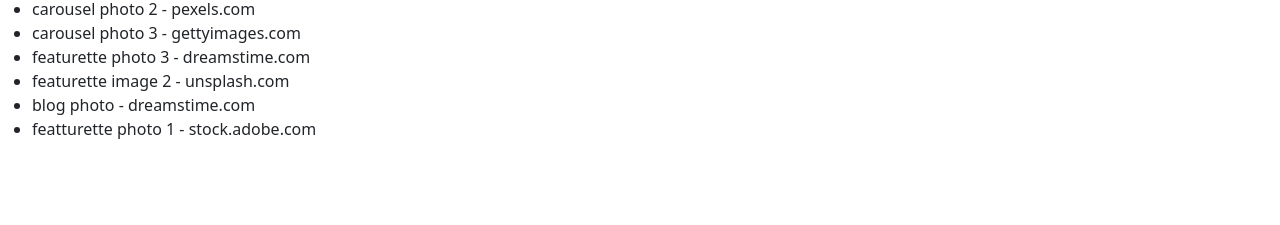
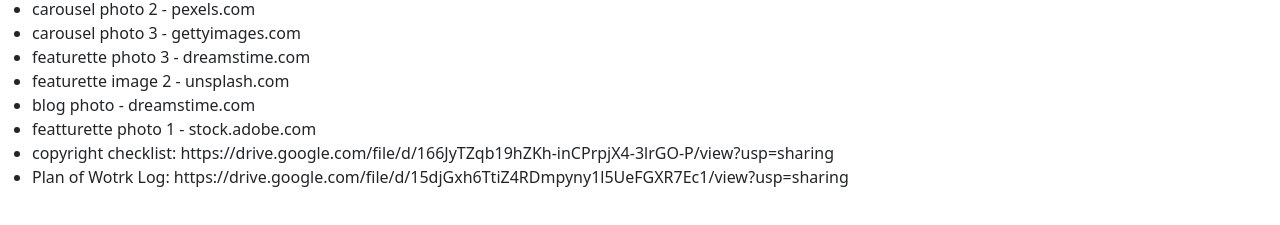
Before and after one commit to titan678/aboutvenues, a plain HTML site: page index.html in a window 1280 px wide. Shown: the part 225-450 px from the top of the page. Drawn offline with nearby package versions, Linux system fonts and the light colour scheme.

Commit message:
Update index.html

```diff
--- a/index.html
+++ b/index.html
@@ -44,6 +44,8 @@
 <li>featurette image 2 - unsplash.com</li>
 <li>blog photo - dreamstime.com</li>
 <li>featturette photo 1 - stock.adobe.com</li>
+<li>copyright checklist: https://drive.google.com/file/d/166JyTZqb19hZKh-inCPrpjX4-3lrGO-P/view?usp=sharing</li>
+<li>Plan of Wotrk Log: https://drive.google.com/file/d/15djGxh6TtiZ4RDmpyny1l5UeFGXR7Ec1/view?usp=sharing</li>
 
   </ul>
 
```
